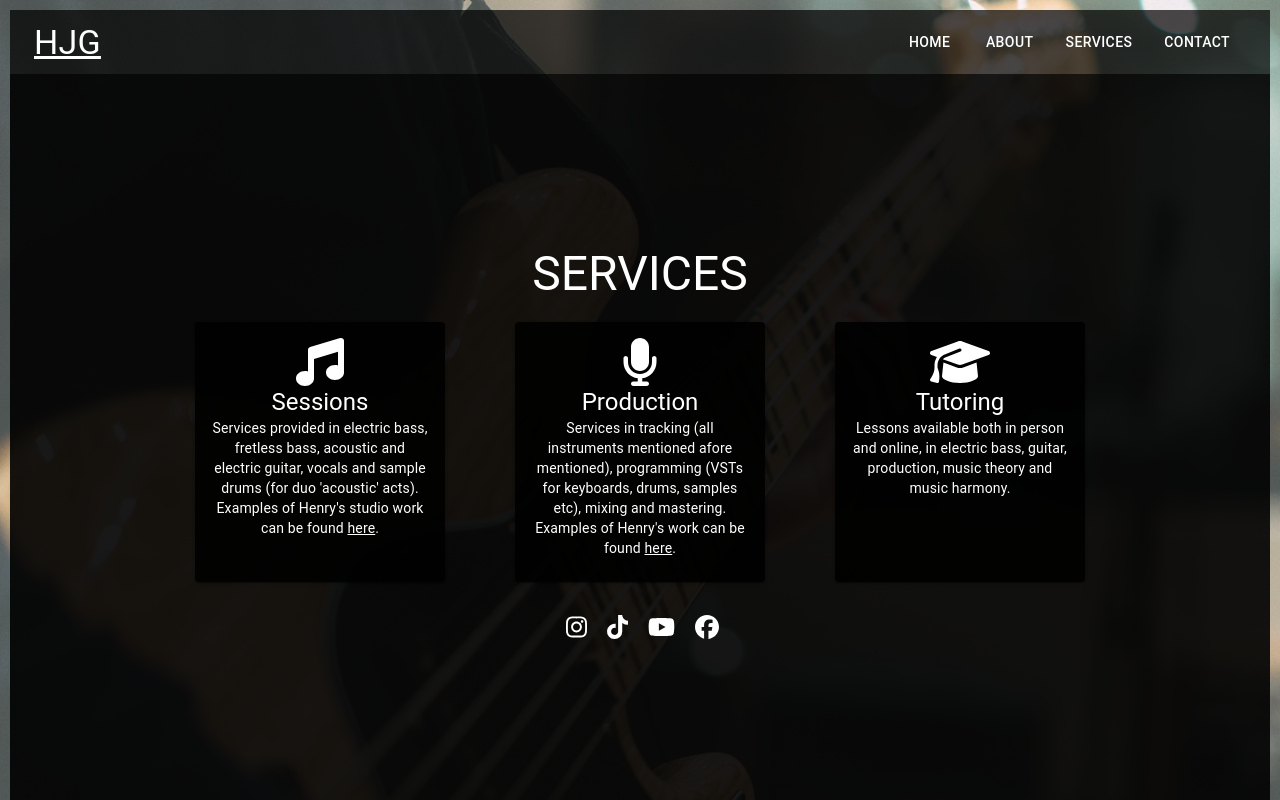
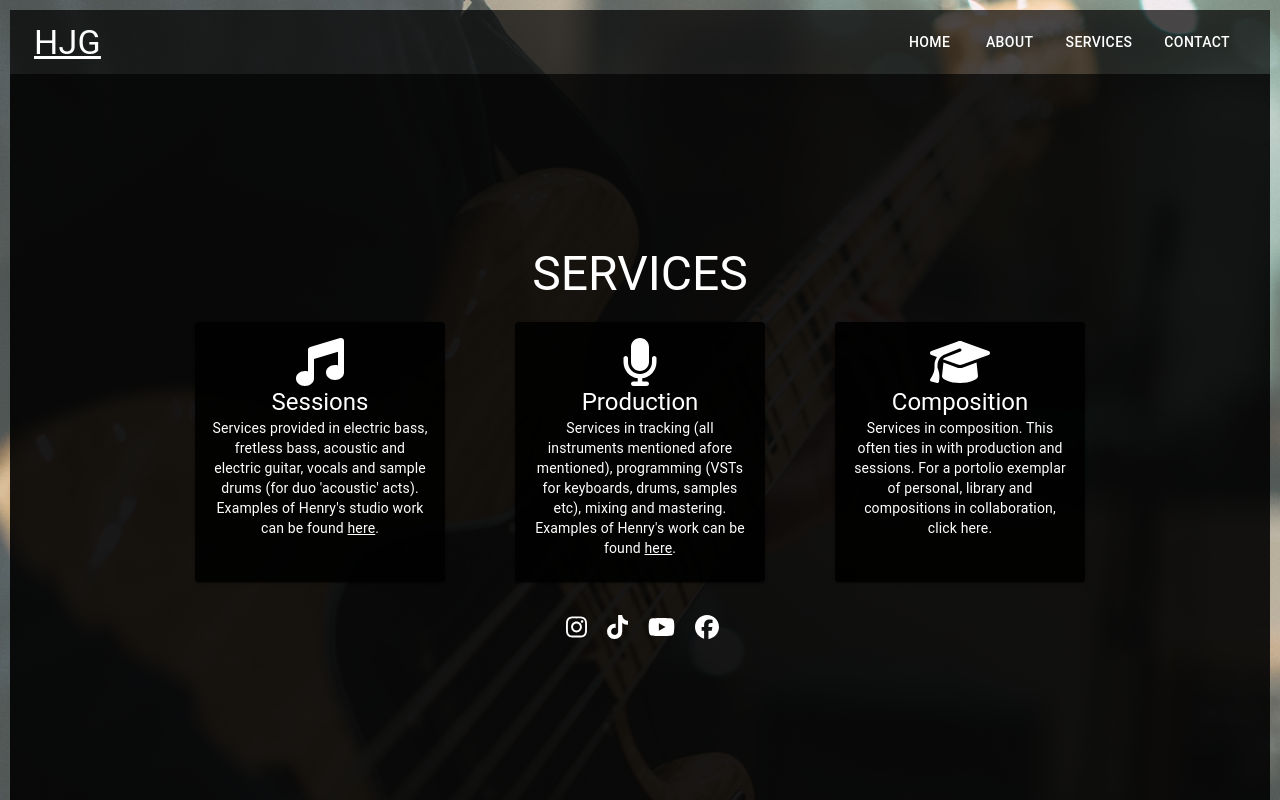
Before and after one commit to HenryJamesGreen/hjgmusic, a React (Create React App) app: page /services in a window 1280 px wide. Shown: the top 800 px of the page. Built offline with nearby package versions, Linux system fonts and the light colour scheme.

Commit message:
bio edits

```diff
--- a/src/Pages/About.js
+++ b/src/Pages/About.js
@@ -47,7 +47,7 @@ function About() {
         >
           An experienced professional musician, composer and producer, Henry
           has worked with artists and songwriters including James Woodrow,
-          Mike Stock (and related artists), Dylan Holloway, Db Clifford, Lisa
+          Mike Stock (and related artists), The Fizz (formerely Bucks Fizz), Dylan and The Moon, Db Clifford, Lisa
           Canny, Harry Marshall, Joe Slater, and many more.
           <br />
           <br />
--- a/src/Pages/Services.js
+++ b/src/Pages/Services.js
@@ -93,10 +93,10 @@ function Services() {
               <CardContent>
               <FontAwesomeIcon icon={faGraduationCap} style={{ color: "white", fontSize: "3rem", margin: "auto" }} />
                 <Typography variant="h5" component="div" sx={{ color: "white" }}>
-                  Tutoring
+                  Composition
                 </Typography>
                 <Typography variant="body2" color="white">
-                  Lessons available both in person and online, in electric bass, guitar, production, music theory and music harmony.
+                  Services in composition. This often ties in with production and sessions. For a portolio exemplar of personal, library and compositions in collaboration, click here.
                 </Typography>
               </CardContent>
             </Card>
```
